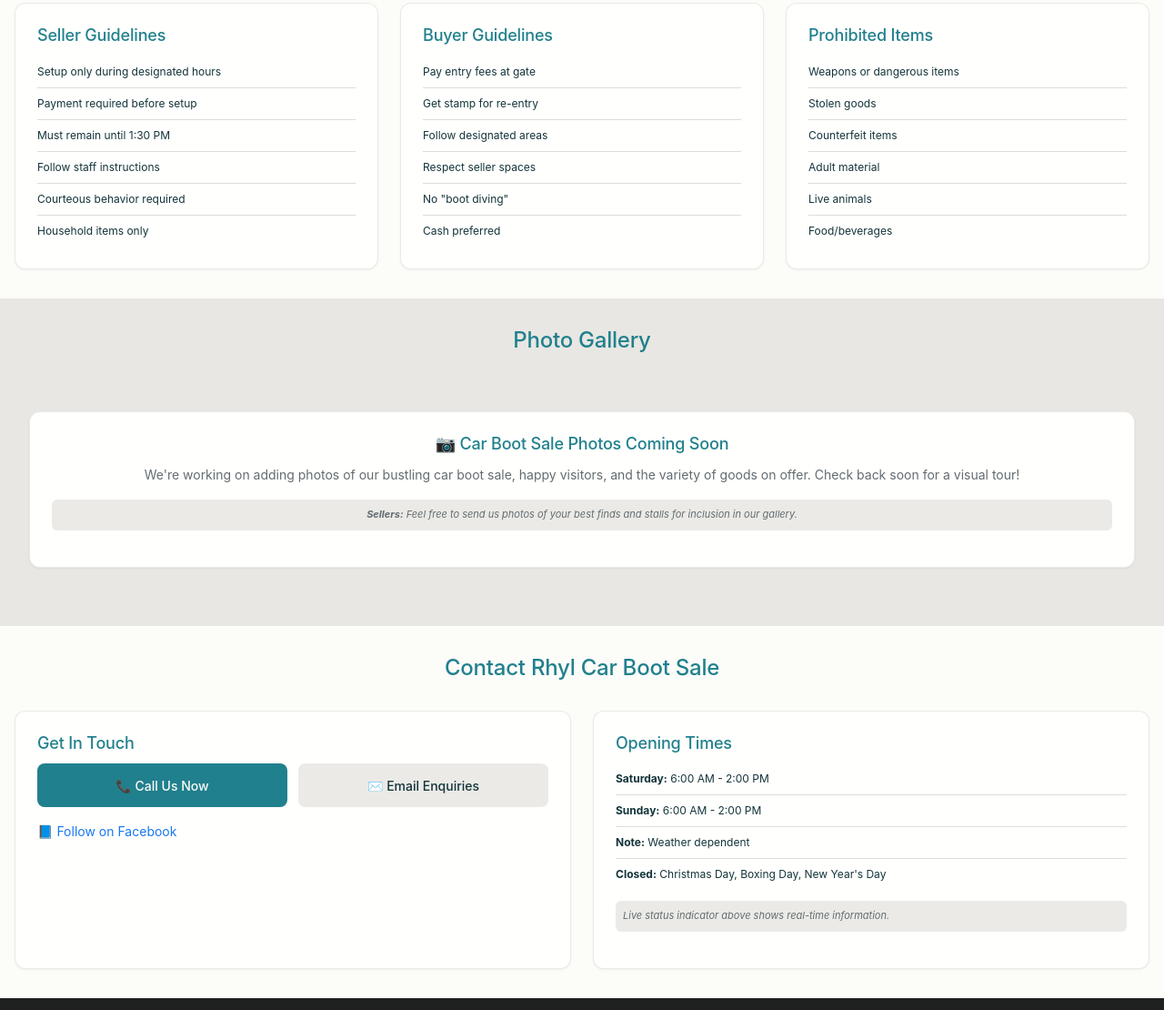
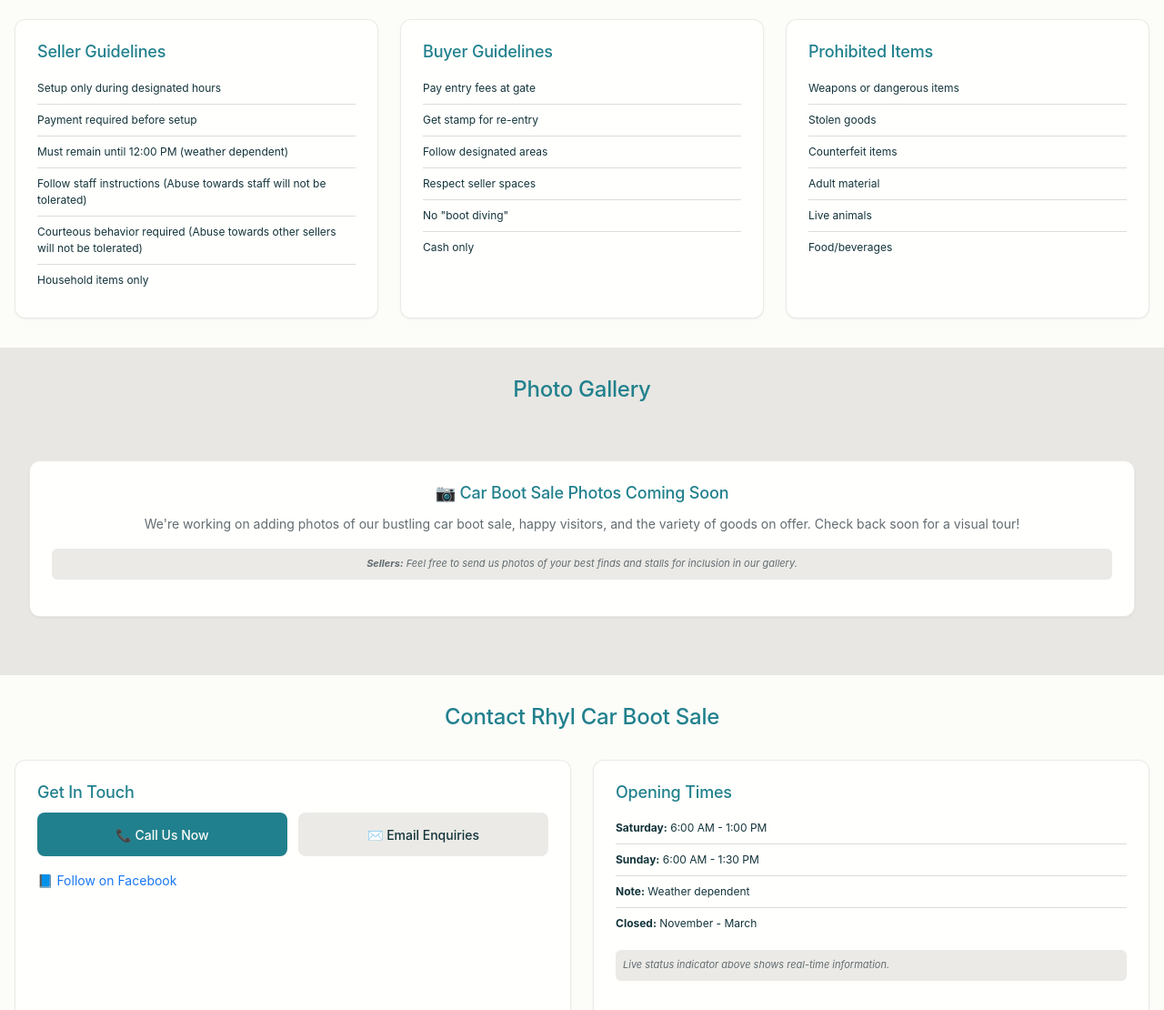
Before and after one commit to Section4G/rhyl-carboot-site, a website: page index.html in a window 1280 px wide. Shown: the part 1542-2652 px from the top of the page at 91% size. Drawn offline with Linux system fonts and the light colour scheme; no server answers; a web font is replaced by a local one.

Commit message:
Update index.html

```diff
--- a/index.html
+++ b/index.html
@@ -228,8 +228,8 @@
                         <h3>Access & Parking</h3>
                         <ul class="pricing-list">
                             <li><strong>Saturday:</strong> Main entrance via Rhuddlan Road</li>
-                            <li><strong>Sunday:</strong> Main entrance + bottom gate</li>
-                            <li><strong>Parking:</strong> Free on-site parking</li>
+                            <li><strong>Sunday:</strong> Main entrance + bottom gate (Note please dont enter through car exit by car)</li>
+                            <li><strong>Parking:</strong> Free on-site parking (Disabled parking is limited you may be asked to park in the main car park)</li>
                             <li><strong>Transport:</strong> Regular bus services to Rhyl</li>
                         </ul>
                     </div>
@@ -256,9 +256,9 @@
                         <ul class="pricing-list">
                             <li>Setup only during designated hours</li>
                             <li>Payment required before setup</li>
-                            <li>Must remain until 1:30 PM</li>
-                            <li>Follow staff instructions</li>
-                            <li>Courteous behavior required</li>
+                            <li>Must remain until 12:00 PM (weather dependent)</li>
+                            <li>Follow staff instructions (Abuse towards staff will not be tolerated)</li>
+                            <li>Courteous behavior required (Abuse towards other sellers will not be tolerated)</li>
                             <li>Household items only</li>
                         </ul>
                     </div>
@@ -270,7 +270,7 @@
                             <li>Follow designated areas</li>
                             <li>Respect seller spaces</li>
                             <li>No "boot diving"</li>
-                            <li>Cash preferred</li>
+                            <li>Cash only</li>
                         </ul>
                     </div>
                     <div class="card">
@@ -323,10 +323,10 @@
                     <div class="card">
                         <h3>Opening Times</h3>
                         <ul class="pricing-list">
-                            <li><strong>Saturday:</strong> 6:00 AM - 2:00 PM</li>
-                            <li><strong>Sunday:</strong> 6:00 AM - 2:00 PM</li>
+                            <li><strong>Saturday:</strong> 6:00 AM - 1:00 PM</li>
+                            <li><strong>Sunday:</strong> 6:00 AM - 1:30 PM</li>
                             <li><strong>Note:</strong> Weather dependent</li>
-                            <li><strong>Closed:</strong> Christmas Day, Boxing Day, New Year's Day</li>
+                            <li><strong>Closed:</strong> November - March</li>
                         </ul>
                         <p class="note">Live status indicator above shows real-time information.</p>
                     </div>
```
